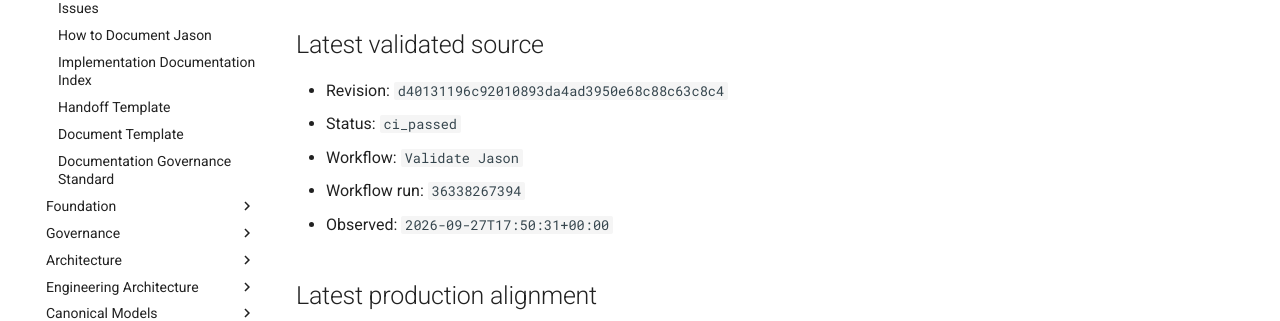
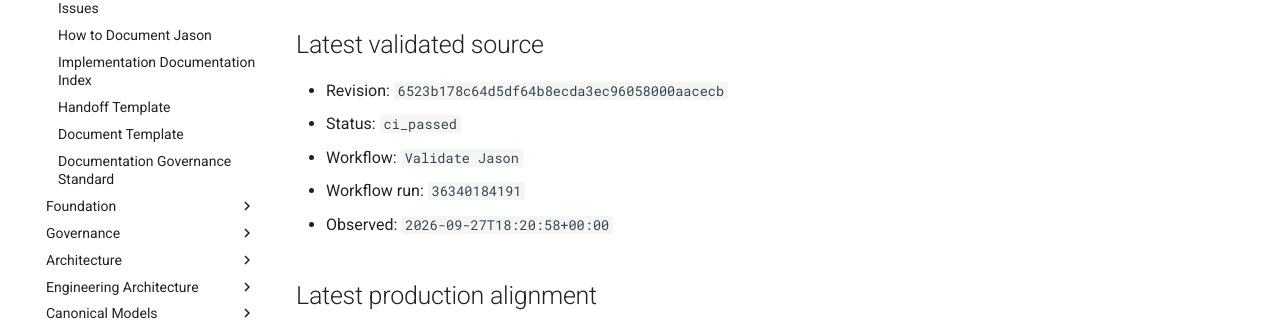
Before and after one commit to al-teamaot-com/jason, an MkDocs documentation site: the page built from docs/control/AUTOMATED-CHANGE-STATE.md, in a window 1280 px wide and 1163 px high. Shown: the part 337-658 px from the top of the window. Built offline with MkDocs 1.6.1 and Material for MkDocs 9.7.7, drawn with Linux system fonts in a browser that asks for light colours; comment, search, counter and statistics services are not loaded.

Commit message:
Reconcile automated documentation state for 6523b178c64d

```diff
--- a/docs/control/AUTOMATED-CHANGE-STATE.md
+++ b/docs/control/AUTOMATED-CHANGE-STATE.md
@@ -8,11 +8,11 @@ This record is updated by Jason's post-success documentation reconciliation proc
 
 ## Latest validated source
 
-- Revision: `d40131196c92010893da4ad3950e68c88c63c8c4`
+- Revision: `6523b178c64d5df64b8ecda3ec96058000aacecb`
 - Status: `ci_passed`
 - Workflow: `Validate Jason`
-- Workflow run: `36338267394`
-- Observed: `2026-09-27T17:50:31+00:00`
+- Workflow run: `36340184191`
+- Observed: `2026-09-27T18:20:58+00:00`
 
 ## Latest production alignment
 
```
Also changed, not shown: docs/control/AUTOMATED-CHANGE-STATE.json (+4 -4 lines).
